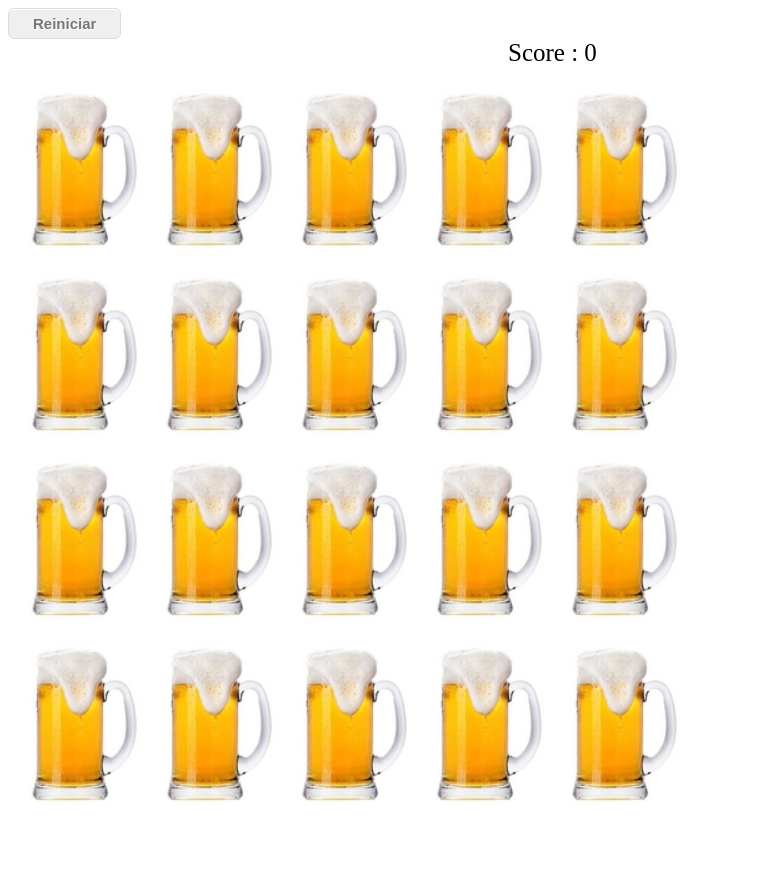
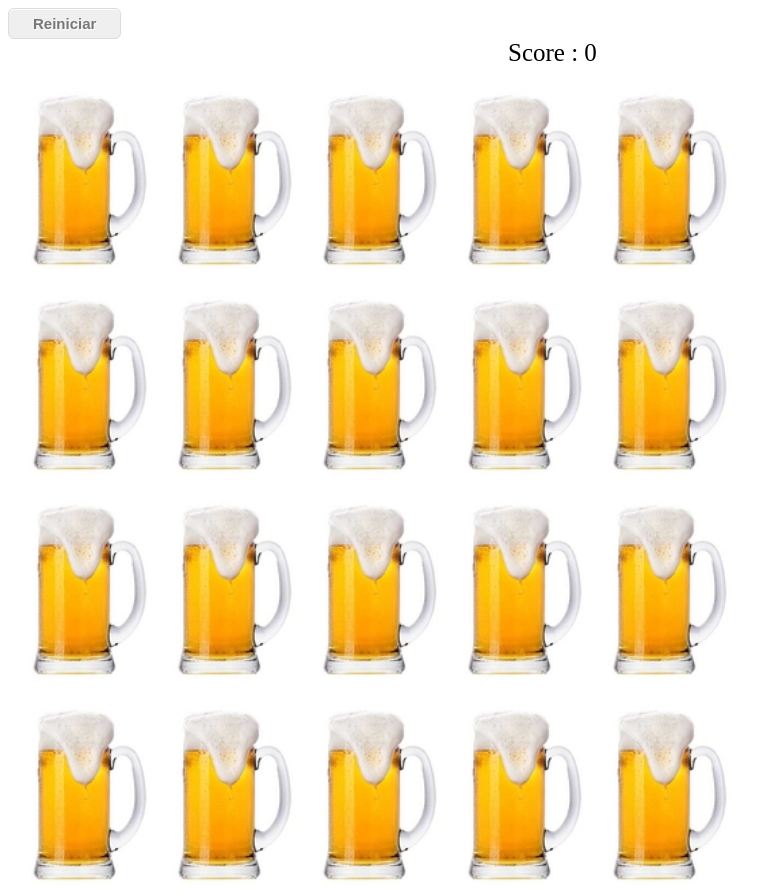
Before and after one commit to seniocaires/beboria, a plain HTML site: page index.html in a window 1280 px wide. Shown: the whole page, without its empty margins (0-782 px from the left). Before the commit the page ends 815 px from the top, so only its background shows below. Drawn offline with Linux system fonts and the light colour scheme.

Commit message:
Image size

```diff
--- a/game.css
+++ b/game.css
@@ -5,8 +5,8 @@
 
 img {
 	margin : 10 0 0 10;
-    width: 125px;
-    height: 175px;
+    width: 135px;
+    height: 195px;
 }
 
 #score{
```
